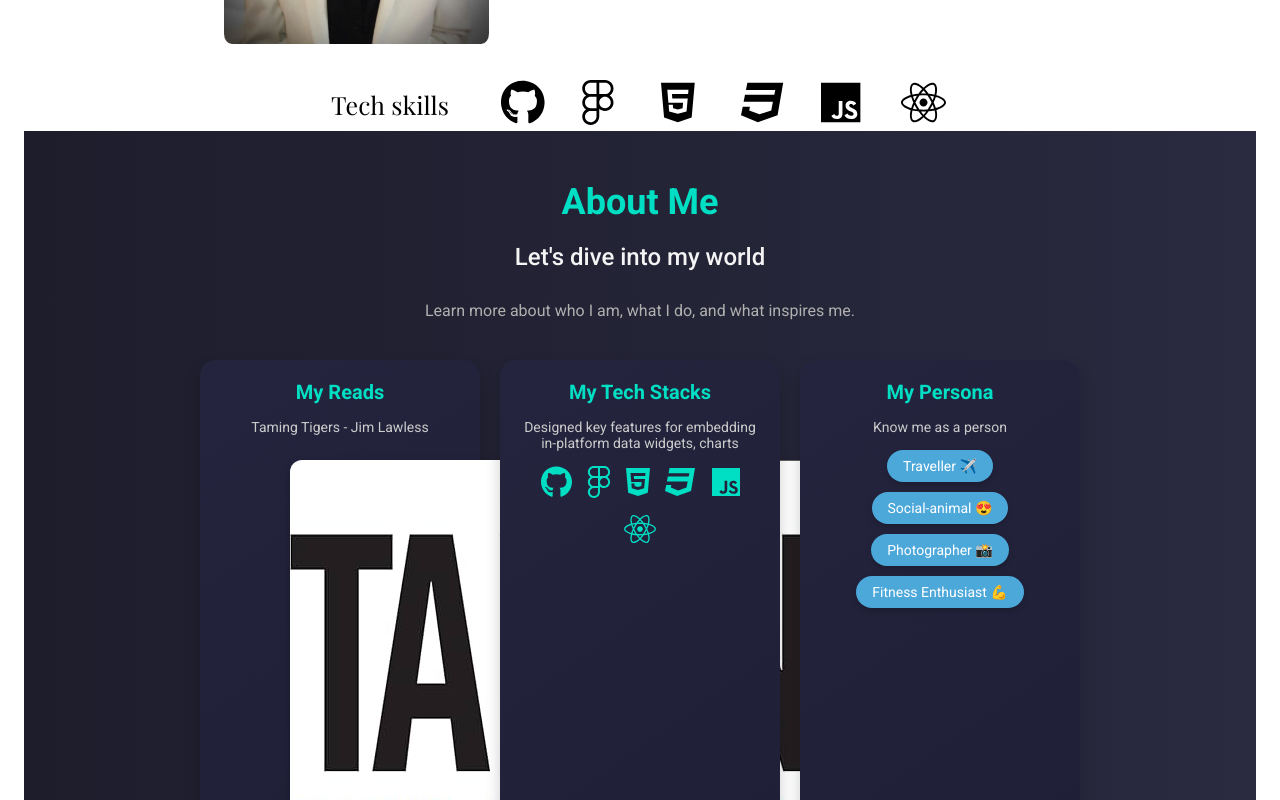
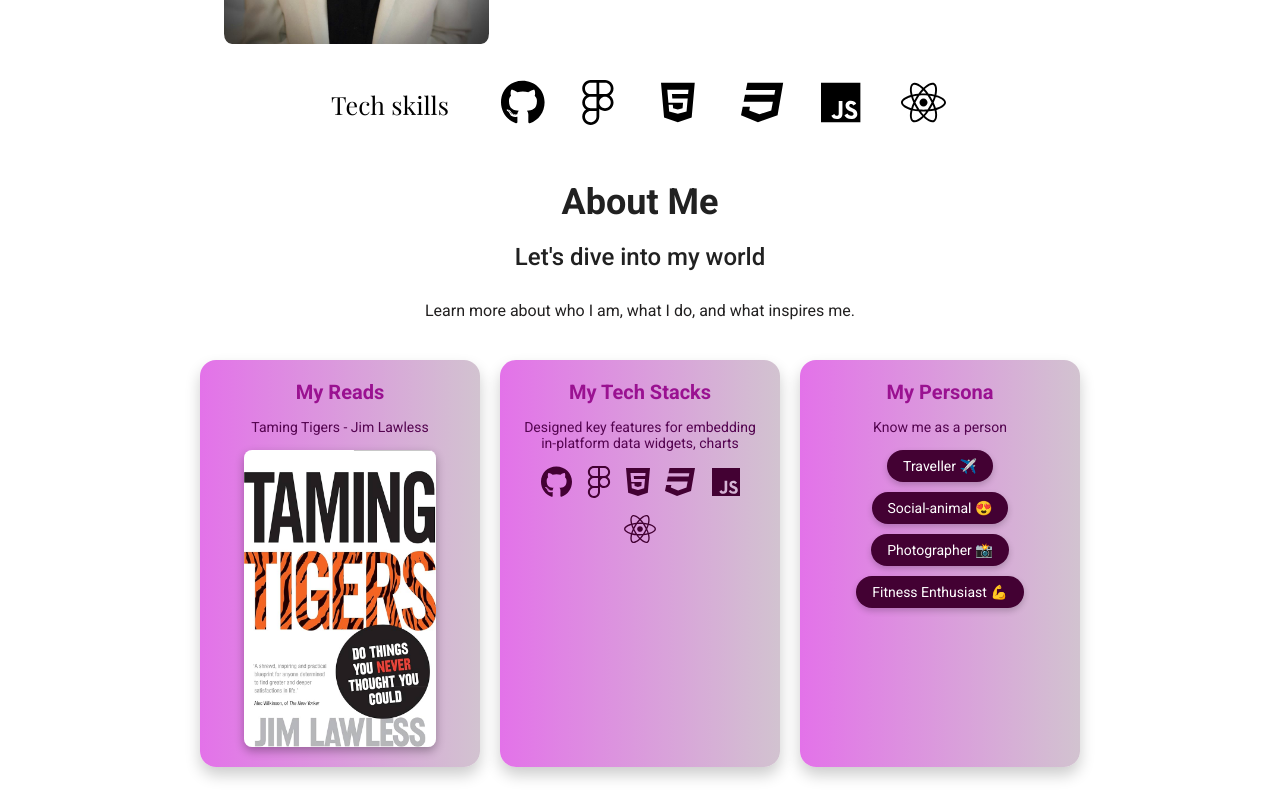
Before and after one commit to NikkiPotomakha/my-portfolio, a React (Create React App) app: page / in a window 1280 px wide. Shown: the part 460-1260 px from the top of the page. Built offline with nearby package versions, Linux system fonts and the light colour scheme; a web font is replaced by a local one.

Commit message:
Update About.css

```diff
--- a/src/components/About/About.css
+++ b/src/components/About/About.css
@@ -1,6 +1,6 @@
 .about_section {
-    background: linear-gradient(90deg, #1d1d2c, #2a2a40); /* Темний градієнт */
-    color: #ffffff;
+    background: #fff; /* Темний градієнт */
+    color: #212121;
     padding: 50px 20px;
     font-family: 'Roboto', sans-serif;
 }
@@ -14,20 +14,20 @@
 .about_title {
     font-size: 36px;
     font-weight: bold;
-    color: #00dfc4;
+    color: #212121;
     margin-bottom: 20px;
 }
 
 .about_subtitle {
     font-size: 24px;
     font-weight: 500;
-    color: #f4f4f4;
+    color: #212121;
     margin-bottom: 30px;
 }
 
 .about_text {
     font-size: 16px;
-    color: #b0b0b0;
+    color: #222020;
     margin-bottom: 40px;
 }
 
@@ -39,7 +39,7 @@
 }
 
 .card {
-    background: linear-gradient(145deg, #24243e, #1b1b32); /* Темний, об’ємний стиль */
+    background: linear-gradient(90deg, #e372e9 0%, #d2c3d0 100%); /* Темний, об’ємний стиль */
     border-radius: 16px;
     padding: 20px;
     width: 100%;
@@ -55,24 +55,24 @@
 
 .card h4 {
     font-size: 20px;
-    color: #00dfc4;
+    color: #9a1191;
 }
 
 .card p {
     font-size: 14px;
-    color: #cccccc;
+    color: #540450;
     text-align: center;
 }
 
 .current_read .book_image img {
+    width: 80% !important; /* Зменшує розмір і пріоритетно застосовує стиль */
+    height: auto !important; /* Зберігає пропорції */
+    border-radius: 8px; /* Згладжені кути */
+    margin: 0 auto; /* Центрує */
+    display: block; /* Робить зображення блоковим */
+    box-shadow: 0 4px 10px rgba(0, 0, 0, 0.3); /* Додає естетичну тінь */
+}
 
-    border-radius: 12px;
-    margin-top: 10px;
-    box-shadow: 0 4px 10px rgba(0, 0, 0, 0.3);
-}
-.book_image {
-width: 100px;
-}
 
 .tech_stack_icons {
     display: flex;
@@ -83,7 +83,7 @@ width: 100px;
 
 .tech_stack_icons svg {
     font-size: 32px;
-    color: #00dfc4;
+    color: #430133;
 }
 
 .persona_tags {
@@ -94,7 +94,7 @@ width: 100px;
 }
 
 .persona_tags span {
-    background-color: #4da8da;
+    background-color: #430133;
     color: #ffffff;
     border-radius: 20px;
     padding: 8px 16px;
```
